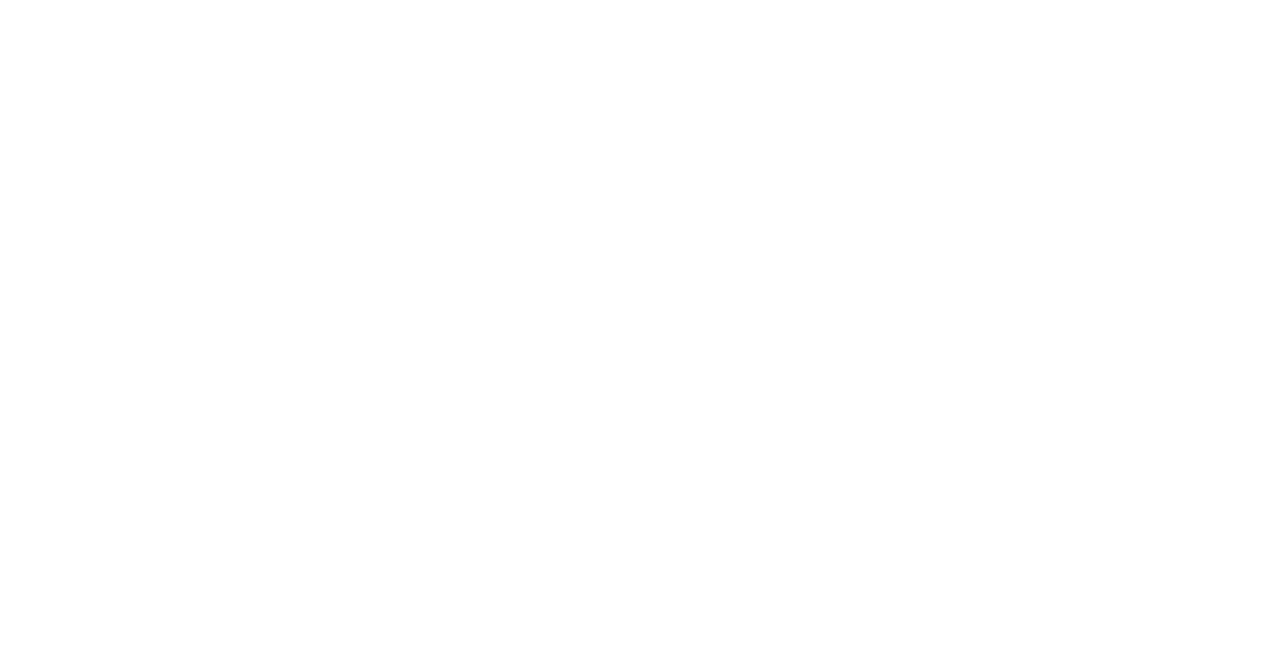
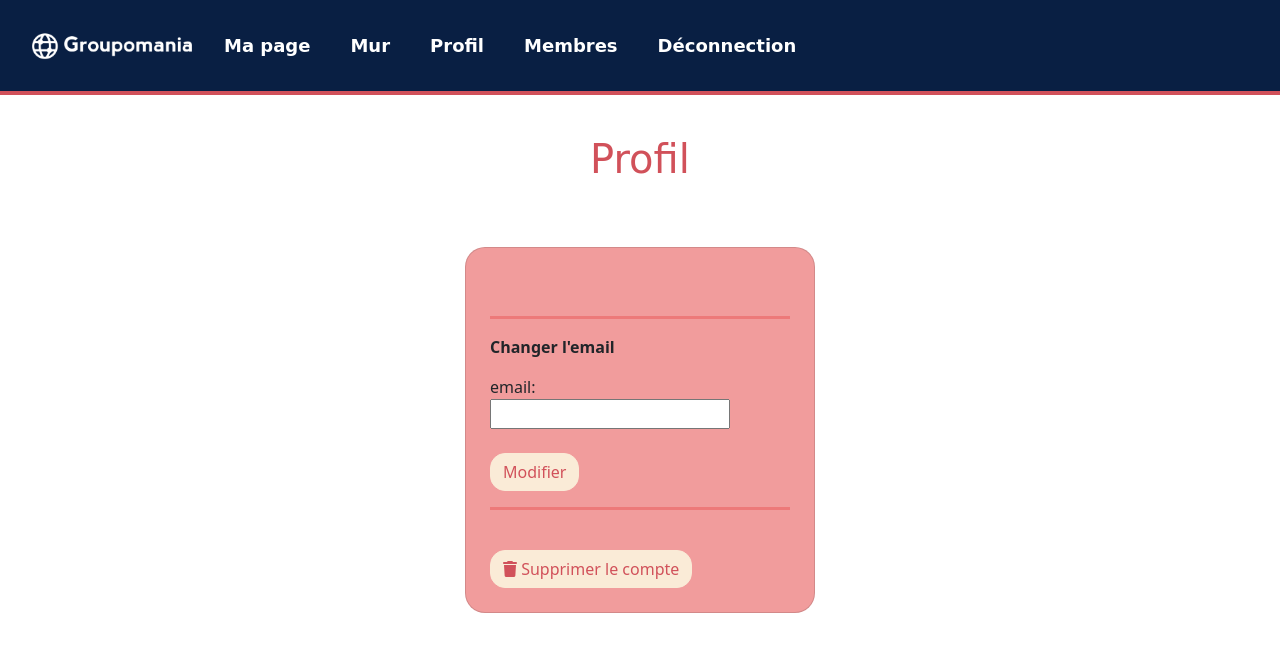
Before and after one commit to AnnaelleEMERY/AnnaelleEmery_7_09012022, a Vue app in the folder frontend/: page /membre/1 in a window 1280 px wide. Before the commit this address had no page. Shown: the top 652 px of the page. Built offline with nearby package versions, Linux system fonts and the light colour scheme; no server answers; sample sign-in values are in the browser's storage.

Commit message:
Suppr members for admins OK

```diff
--- a/frontend/src/components/navBar.vue
+++ b/frontend/src/components/navBar.vue
@@ -16,7 +16,7 @@
           <router-link to="/profil" class="nav-link">Profil</router-link>
         </li>
         <li class="nav-item">
-          <router-link to="/menbre" class="nav-link">Membres</router-link>
+          <router-link to="/membre" class="nav-link">Membres</router-link>
         </li>
         <li class="nav-item">
           <a class="nav-link" @click="logout()">Déconnection</a>
--- a/frontend/src/main.js
+++ b/frontend/src/main.js
@@ -1,7 +1,9 @@
 import { createApp } from 'vue';
 import App from './App.vue';
 import router from './router'
+import navBar from './components/navBar';
 
-
+const app = createApp({});
+app.component('navBar', navBar);
 
 createApp(App).use(router).mount('#app')
--- a/frontend/src/router/index.js
+++ b/frontend/src/router/index.js
@@ -23,10 +23,16 @@
       component: () => import('../views/perso.vue'),
     },
     {
-      path: '/menbre',
-      name: 'menbre',
+      path: '/membre',
+      name: 'membre',
       component: () => import('../views/members.vue')
+    },
+    {
+      path: '/membre/:id',
+      name: 'persoMembre',
+      component: () => import('../views/persoMembre.vue'),
     }
+
 ]
 
 const router = createRouter({
--- a/frontend/src/views/members.vue
+++ b/frontend/src/views/members.vue
@@ -6,13 +6,22 @@
       <div class="first">
         <h6 class="heading">{{ user.firstName }} <br />{{ user.lastName }}</h6>
         <div
-          class="time d-flex flex-row align-items-center justify-content-evenly mt-3"></div>
+          class="
+            time
+            d-flex
+            flex-row
+            align-items-center
+            justify-content-evenly
+            mt-3
+          "
+        ></div>
       </div>
       <div class="second d-flex flex-row mt-2">
         <div class="main">
           <div class="d-flex flex-row mb-1">
             <span> {{ user.email }} </span>
           </div>
+          <button v-if="isAdmin.admin === 'true'" @click.prevent="deleteOneUser(user)">supprimer</button>
         </div>
       </div>
     </div>
@@ -32,7 +41,9 @@
   data() {
     return {
       users: [],
+      user: [],
       email: "",
+      isAdmin: window.sessionStorage,
     };
   },
   created() {
@@ -50,20 +61,31 @@
       .catch((err) => console.log(err));
   },
   methods: {
-    deleteOneUser() {
-      const userId = sessionStorage.getItem("user");
+    deleteOneUser(user) {
       axios
-        .delete("http://localhost:3000/api/users/" + userId, {
-          headers: { Authorization: "Bearer " + localStorage.token },
+        .delete("http://localhost:3000/api/users/" + user.id, {
+          headers: {
+            Authorization: "Bearer " + sessionStorage.token,
+          },
         })
-        .then((response) => console.log(response))
-        .catch((err) => console.log(err));
-      sessionStorage.clear();
-      this.$router.push("/");
+        .then((response) => {
+          console.log(response);
+
+          const id = response.data;
+          const userIndex = this.users.findIndex((user) => user.id === id);
+          this.users.splice(userIndex, 1);
+        })
+        .catch((error) => {
+          console.log(error.response.data);
+          console.log(error.response.status);
+          console.log(error.response.headers);
+        });
     },
+
   },
 };
 </script>
+
 
 <style scoped>
 #app {
--- /dev/null
+++ b/frontend/src/views/persoMembre.vue
@@ -0,0 +1,182 @@
+<template>
+  <navBar />
+  <h1>Profil</h1>
+  <div class="container mt-5 d-flex justify-content-center">
+    <div class="card p-4 mt-3">
+      <div class="first">
+        <h6 class="heading">{{ user.firstName }} {{ user.lastName }}</h6>
+        <div
+          class="
+            time
+            d-flex
+            flex-row
+            align-items-center
+            justify-content-between
+            mt-3
+          "
+        ></div>
+      </div>
+      <div class="second d-flex flex-row mt-2">
+        <div class="main">
+          <div class="d-flex flex-row mb-1">
+            <span>{{ user.email }} </span>
+          </div>
+        </div>
+      </div>
+      <hr class="line-color" />
+      <div class="password">
+        <p class="heading">Changer l'email</p>
+        <label class="change" for="user-email">email:</label><br />
+        <input id="user-email" v-model="user.email" />
+        <div class="third mt-4">
+          <button
+            class="btn btn-success btn-block"
+            @click.prevent="modifyProfil(user)"
+          >
+            Modifier
+          </button>
+        </div>
+      </div>
+      <hr class="line-color" />
+      <div class="third mt-4">
+        <button class="btn btn-success btn-block" @click.prevent="deleteUser()">
+          <i class="fas fa-trash"></i> Supprimer le compte
+        </button>
+      </div>
+    </div>
+  </div>
+</template>
+
+
+
+<script>
+import navBar from "../components/navBar.vue";
+import axios from "axios";
+export default {
+  name: "profil",
+  components: {
+    navBar,
+  },
+  data() {
+    return {
+      user: "",
+      email: "",
+    };
+  },
+  created() {
+    const userId = sessionStorage.getItem("user");
+    const admin = sessionStorage.getItem("admin");
+    axios
+      .get("http://localhost:3000/api/users/" + userId + admin, {
+        headers: {
+          Authorization: "Bearer " + sessionStorage.token,
+        },
+      })
+      .then((response) => (this.user = response.data))
+      .catch((err) => console.log(err));
+  },
+  methods: {
+    modifyProfil(user) {
+      axios
+        .put(
+          "http://localhost:3000/api/users/:id" + user.id,
+          {
+            email: user.email,
+          },
+          {
+            headers: {
+              Authorization: "Bearer " + sessionStorage.token,
+            },
+          }
+        )
+        .then((response) => {
+          console.log(response);
+          this.email = response.email;
+        }, window.alert("modification effectué"))
+        .catch((err) => console.log(err));
+    },
+
+
+
+deleteUser() {
+    const userId = sessionStorage.getItem("user");
+      axios
+        .delete("http://localhost:3000/api/users/:id" + userId, {
+          headers: { Authorization: "Bearer " + localStorage.token },
+        })
+        .then((response) => {
+          console.log(response);
+          axios
+            .get("http://localhost:3000/api/users/:id/" + this.user.id, {
+              headers: {
+                Authorization: "Bearer " + sessionStorage.token,
+              },
+            })
+            .then((response) => {
+              console.log(response);
+              this.comments = response.data;
+            })
+            .catch((err) => console.log(err));
+        })
+        .catch((err) => console.log(err));
+    },
+  },
+};
+</script>
+<style scoped>
+#app {
+  font-family: Comic Sans MS, cursive;
+  background-color: #cccce2;
+}
+
+body {
+  background-color: #eee;
+}
+
+h1 {
+  display: flex;
+  justify-content: center;
+  color: #D1515A;
+  font-family: "Comic Sans MS", cursive;
+}
+
+.card {
+  background-color: #f19c9c;
+  width: 350px;
+  border-radius: 20px;
+}
+
+.heading {
+  font-weight: 700;
+}
+
+.btn {
+  border-radius: 15px !important;
+  color: #D1515A;
+  background-color: #FAEBD7;
+  border: 1px solid #FAEBD7;
+}
+
+.btn:hover {
+  color: #5e0404;
+}
+
+.line-color {
+  color: rgb(224, 17, 17);
+  height: 3px;
+}
+
+.password p {
+  font-size: bolder;
+}
+
+input[type="email"] {
+  border: none;
+  border-bottom: 2px solid red;
+}
+
+input {
+  width: 80%;
+}
+
+</style>
```
Also changed, not shown: 1 other file (tests, documents, lock files or other folders).
